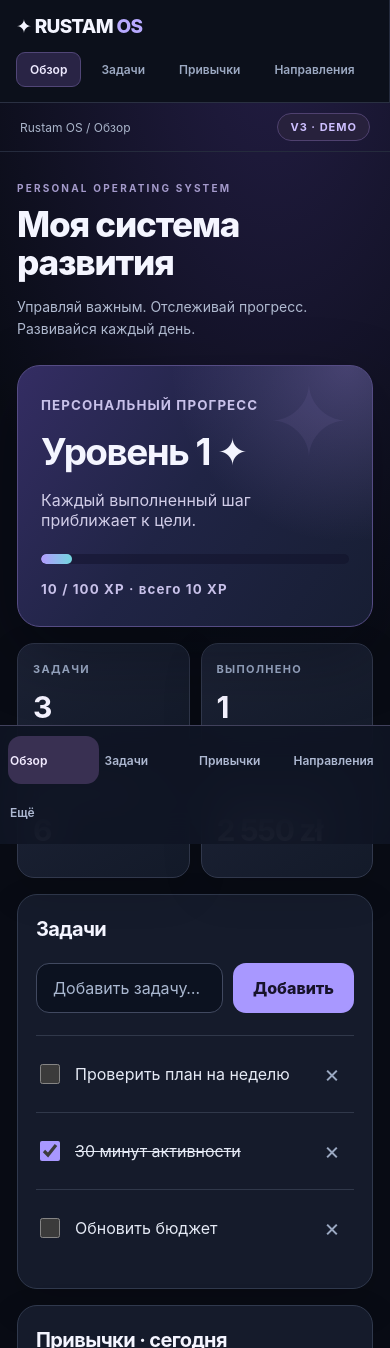
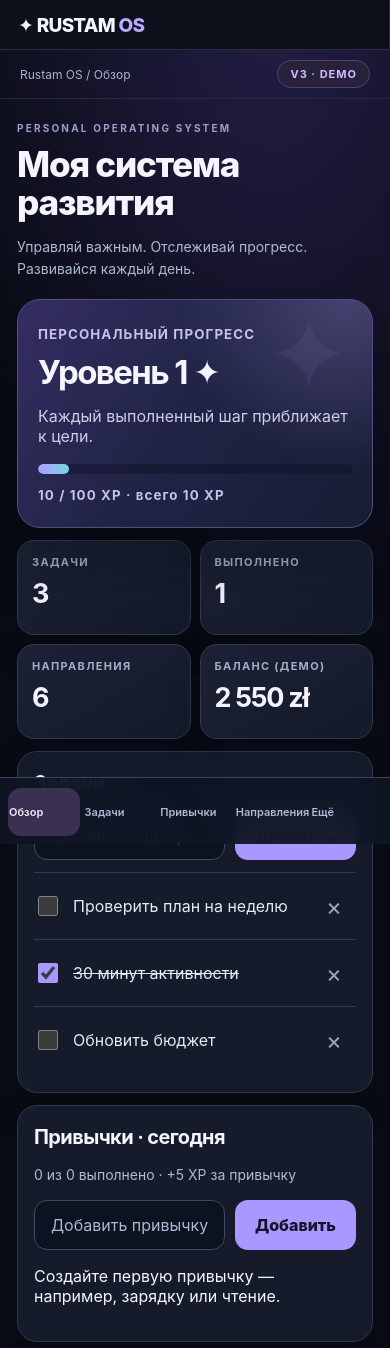
Before and after one commit to blatokomitet/rustam-os, a React (Vite) app: page / in a window 390 px wide. Shown: the top 1348 px of the page. Built offline with nearby package versions, Linux system fonts and the light colour scheme.

Commit message:
style: v3 compact mobile dashboard and bottom More navigation

```diff
--- a/src/style.css
+++ b/src/style.css
@@ -112,3 +112,29 @@ footer{color:#7886a0;letter-spacing:1.4px}
  .directions>div{padding:14px}
 }
 @media(max-width:360px){.hero h2{font-size:31px}.stats small{font-size:10px}}
+
+/* v3: mobile-first information density and single navigation */
+@media(max-width:750px){
+  aside nav{display:none}
+  aside{padding:14px 18px 12px}
+  .logo{padding:0;font-size:19px}
+  .content{padding-top:23px}
+  .subtitle{margin-bottom:18px}
+  .hero{padding:23px 20px;margin-bottom:12px}
+  .hero h2{font-size:33px;margin:12px 0}
+  .hero .track{margin:18px 0 10px}
+  .stats{gap:9px;margin-bottom:12px}
+  .stats>div{min-height:95px;padding:14px}
+  .stats b{margin-top:8px;font-size:27px}
+  .card{padding:19px 16px;margin-bottom:12px}
+  .card h2{margin-bottom:15px}
+  .card .subtitle{margin-bottom:13px}
+  .add{margin-bottom:12px}
+  .task{padding:11px 0}
+  .mobile-bottom{grid-template-columns:repeat(5,minmax(0,1fr))}
+  .mobile-bottom button{font-size:11px;padding:10px 1px}
+  .mobile-more-menu{position:fixed;bottom:calc(76px + env(safe-area-inset-bottom));left:12px;right:12px;z-index:21;display:grid;grid-template-columns:repeat(2,minmax(0,1fr));gap:8px;padding:14px;background:#1b2033;border:1px solid #4b4668;border-radius:20px;box-shadow:0 15px 60px #0009}
+  .mobile-more-menu button{min-height:48px;background:#292e44;color:#f3f1ff;border:1px solid #3b415a;border-radius:12px;font-weight:650;text-align:left;padding:12px 15px}
+  .mobile-more-menu button.selected{background:#51457d;border-color:#8b7dc0}
+}
+@media(min-width:751px){.mobile-more-menu{display:none}}
```
